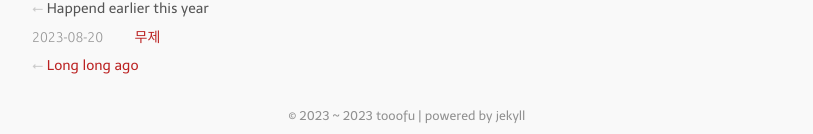
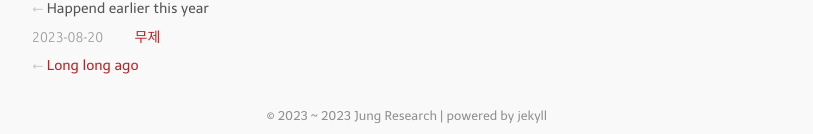
Before and after one commit to jung-research/github.io, a Jekyll site: the page built from index.markdown, in a window 1280 px wide and 900 px high, scrolled down 2317 px. Shown: the part 763-897 px from the top of the window, without its empty margins (233-1046 px from the left). Built offline with Jekyll 4.4.1, drawn with Linux system fonts in a browser that asks for light colours; nearby versions of some CDN libraries; some web fonts are replaced.

Commit message:
rename tooofu jung-research

```diff
--- a/_config.yml
+++ b/_config.yml
@@ -1,7 +1,7 @@
 markdown: kramdown
 highlighter: pygments
 permalink: /:year/:month/:day/:title.html
-name: "tooofu"
+name: "Jung Research"
 
 author: "1024.ding@gmail.com"
 atom-baseurl: ""
--- a/about.markdown
+++ b/about.markdown
@@ -9,7 +9,7 @@ a
 
 who involved in
 
-> [github](https://github.com/tooofu)
+> [github](https://github.com/jung-research)
 
 mail
 
```
